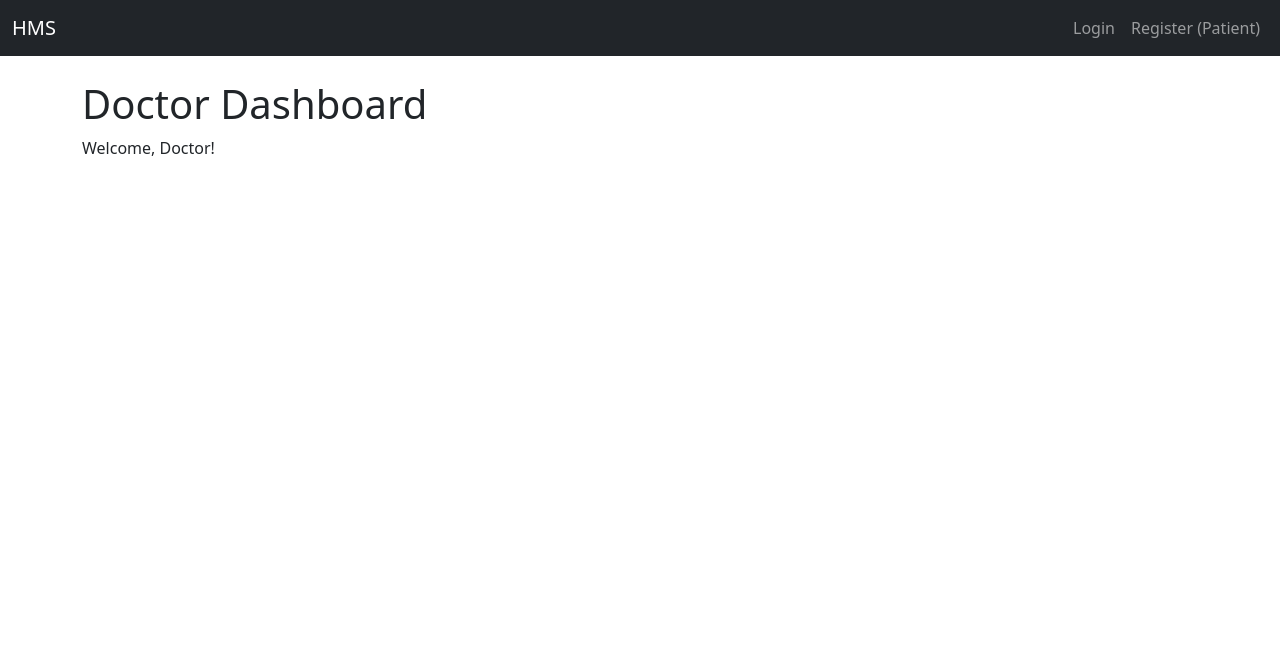
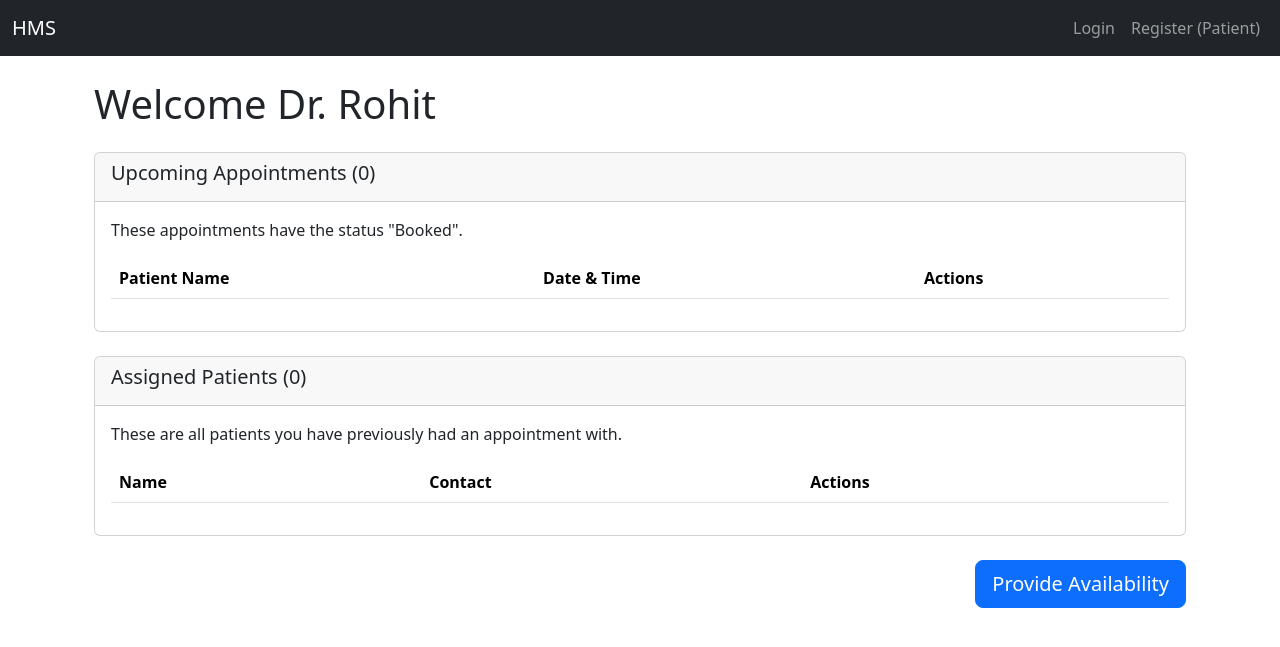
Before and after one commit to scharanruka/mad-1-hms-project, a Flask app: template templates/doctor_dashboard.html in a window 1280 px wide. Shown: the top 647 px of the page. Run offline with Flask 3, Linux system fonts and the light colour scheme; the template is opened without the code that fills it: values that come from a table or form of the project are taken from there, others are empty; data comes from the database, SQL or seed files in the repository; both versions use the stored data as it was after the commit.

Commit message:
Milestone-HMS Doctor-Dashboard-Management

```diff
--- a/app.py
+++ b/app.py
@@ -6,9 +6,13 @@ from models import db, User, Department, Doctor, Patient, Appointment, Treatment
 
 # Forms
 from forms import (LoginForm, RegistrationForm, AddDoctorForm,
- BookAppointmentForm, UpdateTreatmentForm, EditPatientForm, EditDoctorForm)
+ BookAppointmentForm, UpdateTreatmentForm, EditPatientForm, EditDoctorForm,
+ UpdateTreatmentForm, UpdateAvailabilityForm)
 
 import os
+
+import json
+from datetime import date, timedelta
 
 app = Flask(__name__)
 
@@ -305,16 +309,201 @@ def toggle_blacklist(user_id):
 @app.route('/doctor/dashboard')
 def doctor_dashboard():
     # --- SIMPLE AUTH CHECK ---
-    if 'user_id' not in session:
-        flash('Please log in to access this page.')
+    if 'user_id' not in session or session.get('role') != 'doctor':
+        flash('Please log in as a doctor.')
         return redirect(url_for('login'))
-
-    if session.get('role') != 'doctor':
-        flash('You do not have permission to access this page.')
-        return redirect(url_for('dashboard'))
     # --- END OF CHECK ---
 
-    return render_template('doctor_dashboard.html')
+    # Get the logged-in doctor
+    doctor = Doctor.query.filter_by(user_id=session['user_id']).first()
+    if not doctor:
+        flash('Doctor profile not found.')
+        return redirect(url_for('logout'))
+
+    # Tab 1: Get upcoming appointments
+    upcoming_appointments = Appointment.query.filter_by(
+        doctor_id=doctor.id,
+        status='Booked'
+    ).all()
+
+    # Get Patient names for these appointments
+    upcoming_app_data = []
+    for appt in upcoming_appointments:
+        patient = Patient.query.get(appt.patient_id)
+        upcoming_app_data.append({
+            'appointment': appt,
+            'patient_name': patient.name if patient else 'Unknown'
+        })
+
+    # Tab 2: Get all "Assigned Patients" (patients this doctor has seen)
+    all_appts = Appointment.query.filter_by(doctor_id=doctor.id).all()
+    patient_ids = {a.patient_id for a in all_appts} # Use a set for unique IDs
+    assigned_patients = Patient.query.filter(Patient.id.in_(patient_ids)).all()
+
+    return render_template(
+        'doctor_dashboard.html',
+        doctor=doctor,
+        upcoming_app_data=upcoming_app_data,
+        assigned_patients=assigned_patients
+    )
+
+# 2. --- ADD ROUTE FOR AVAILABILITY (GET AND POST) ---
+@app.route('/doctor/availability', methods=['GET', 'POST'])
+def doctor_availability():
+    # --- SIMPLE AUTH CHECK ---
+    if 'user_id' not in session or session.get('role') != 'doctor':
+        flash('Please log in as a doctor.')
+        return redirect(url_for('login'))
+    # --- END OF CHECK ---
+
+    doctor = Doctor.query.filter_by(user_id=session['user_id']).first()
+    form = UpdateAvailabilityForm()
+
+    # Generate the next 7 days
+    today = date.today()
+    # We store the dates as strings in 'YYYY-MM-DD' format
+    days = [(today + timedelta(days=i)).strftime('%Y-%m-%d') for i in range(7)]
+
+    if form.validate_on_submit(): # This is a POST request
+        availability_data = {}
+        for i, day_key in enumerate(days):
+            slots = []
+            if form[f'day{i}_am'].data:
+                slots.append('am')
+            if form[f'day{i}_pm'].data:
+                slots.append('pm')
+
+            if slots: # Only add to dict if one or more slots are checked
+                availability_data[day_key] = slots
+
+        # Convert dict to JSON string and save to doctor
+        doctor.availability = json.dumps(availability_data)
+        db.session.commit()
+        flash('Availability updated successfully.')
+        return redirect(url_for('doctor_dashboard'))
+
+    # This is a GET request, so we pre-load the form
+    current_availability = json.loads(doctor.availability or '{}')
+    for i, day_key in enumerate(days):
+        if day_key in current_availability:
+            if 'am' in current_availability[day_key]:
+                form[f'day{i}_am'].data = True
+            if 'pm' in current_availability[day_key]:
+                form[f'day{i}_pm'].data = True
+
+    return render_template('doctor_availability.html', form=form, days=days)
+
+
+# 3. --- ADD ROUTE FOR CANCELLING AN APPOINTMENT ---
+@app.route('/doctor/cancel_appointment/<int:app_id>')
+def cancel_appointment(app_id):
+    # --- SIMPLE AUTH CHECK ---
+    if 'user_id' not in session or session.get('role') != 'doctor':
+        flash('Please log in as a doctor.')
+        return redirect(url_for('login'))
+    # --- END OF CHECK ---
+
+    doctor = Doctor.query.filter_by(user_id=session['user_id']).first()
+    appointment = Appointment.query.get_or_404(app_id)
+
+    # Check that this doctor owns this appointment
+    if appointment.doctor_id != doctor.id:
+        flash('You do not have permission to modify this appointment.')
+        return redirect(url_for('doctor_dashboard'))
+
+    appointment.status = 'Cancelled'
+    db.session.commit()
+    flash('Appointment has been cancelled.')
+    return redirect(url_for('doctor_dashboard'))
+
+
+# 4. --- ADD ROUTE FOR UPDATING TREATMENT (GET AND POST) ---
+@app.route('/doctor/update_treatment/<int:app_id>', methods=['GET', 'POST'])
+def update_treatment(app_id):
+    # --- SIMPLE AUTH CHECK ---
+    if 'user_id' not in session or session.get('role') != 'doctor':
+        flash('Please log in as a doctor.')
+        return redirect(url_for('login'))
+    # --- END OF CHECK ---
+
+    doctor = Doctor.query.filter_by(user_id=session['user_id']).first()
+    appointment = Appointment.query.get_or_404(app_id)
+    patient = Patient.query.get(appointment.patient_id)
+
+    # Check ownership
+    if appointment.doctor_id != doctor.id:
+        flash('You do not have permission.')
+        return redirect(url_for('doctor_dashboard'))
+
+    form = UpdateTreatmentForm()
+
+    if form.validate_on_submit(): # POST request
+        # Check if treatment already exists
+        existing_treatment = Treatment.query.filter_by(appointment_id=app_id).first()
+        if existing_treatment:
+            # Update existing
+            existing_treatment.diagnosis = form.diagnosis.data
+            existing_treatment.prescription = form.prescription.data
+        else:
+            # Create new
+            new_treatment = Treatment(
+                appointment_id=app_id,
+                diagnosis=form.diagnosis.data,
+                prescription=form.prescription.data
+            )
+            db.session.add(new_treatment)
+
+        # Mark appointment as completed
+        appointment.status = 'Completed'
+        db.session.commit()
+        flash('Treatment saved and appointment marked as completed.')
+        return redirect(url_for('doctor_dashboard'))
+
+    # GET request
+    return render_template(
+        'update_treatment.html',
+        form=form,
+        appointment=appointment,
+        patient=patient
+    )
+
+
+# 5. --- ADD ROUTE FOR VIEWING A PATIENT'S HISTORY ---
+@app.route('/doctor/patient_history/<int:patient_id>')
+def patient_history(patient_id):
+    # --- SIMPLE AUTH CHECK ---
+    if 'user_id' not in session or session.get('role') != 'doctor':
+        flash('Please log in as a doctor.')
+        return redirect(url_for('login'))
+    # --- END OF CHECK ---
+
+    patient = Patient.query.get_or_404(patient_id)
+    doctor = Doctor.query.filter_by(user_id=session['user_id']).first()
+
+    # Get all appointments for this patient *with this doctor*
+    all_appts = Appointment.query.filter_by(
+        patient_id=patient.id,
+        doctor_id=doctor.id
+    ).all()
+
+    # Get the treatment for each appointment
+    history = []
+    for appt in all_appts:
+        treatment = Treatment.query.filter_by(appointment_id=appt.id).first()
+        history.append({
+            'appointment': appt,
+            'treatment': treatment  # This will be None if not completed
+        })
+
+    return render_template(
+        'patient_history.html',
+        patient=patient,
+        history=history
+    )
+# ------------------------------------------------------------------------------------------------------------------------
+# ------------------------------------------------------------------------------------------------------------------------
+# ------------------------------------------------------------------------------------------------------------------------
+
 
 @app.route('/patient/dashboard')
 def patient_dashboard():
--- a/models.py
+++ b/models.py
@@ -20,7 +20,7 @@ class Doctor(db.Model):
     department_id = db.Column(db.Integer, db.ForeignKey('department.id'), nullable=False)
 
     name = db.Column(db.String(100), nullable=False)
-    availability = db.Column(db.String(200), default="Not Set")
+    availability = db.Column(db.String(200), default='{}')
 
 
 class Patient(db.Model):
--- a/templates/doctor_dashboard.html
+++ b/templates/doctor_dashboard.html
@@ -1,2 +1,84 @@
 {% extends "base.html" %}
-{% block content %}<h1>Doctor Dashboard</h1><p>Welcome, Doctor!</p>{% endblock %}
+
+{% block content %}
+<div class="container-fluid">
+    <div class="mb-4">
+        <h1>Welcome Dr. {{ doctor.name }}</h1>
+    </div>
+
+    <div class="card mb-4">
+        <div class="card-header">
+            <h5>Upcoming Appointments ({{ upcoming_app_data|length }})</h5>
+        </div>
+        <div class="card-body">
+            <p>These appointments have the status "Booked".</p>
+            <table class="table table-striped">
+                <thead>
+                    <tr>
+                        <th>Patient Name</th>
+                        <th>Date & Time</th>
+                        <th>Actions</th>
+                    </tr>
+                </thead>
+                <tbody>
+                    {% for data in upcoming_app_data %}
+                    <tr>
+                        <td>{{ data.patient_name }}</td>
+                        <td>{{ data.appointment.appointment_date }}</td>
+                        <td>
+                            <a href="{{ url_for('update_treatment', app_id=data.appointment.id) }}" class="btn btn-success btn-sm">
+                                Update & Complete
+                            </a>
+                            <a href="{{ url_for('cancel_appointment', app_id=data.appointment.id) }}"
+                               class="btn btn-danger btn-sm"
+                               onclick="return confirm('Are you sure you want to cancel this appointment?')">
+                                Cancel
+                            </a>
+                        </td>
+                    </tr>
+                    {% endfor %}
+                </tbody>
+            </table>
+        </div>
+    </div>
+
+    <div class="card mb-4">
+        <div class="card-header">
+            <h5>Assigned Patients ({{ assigned_patients|length }})</h5>
+        </div>
+        <div class="card-body">
+            <p>These are all patients you have previously had an appointment with.</p>
+            <table class="table table-striped">
+                <thead>
+                    <tr>
+                        <th>Name</th>
+                        <th>Contact</th>
+                        <th>Actions</th>
+                    </tr>
+                </thead>
+                <tbody>
+                    {% for patient in assigned_patients %}
+                    <tr>
+                        <td>{{ patient.name }}</td>
+                        <td>{{ patient.contact }}</td>
+                        <td>
+                            <a href="{{ url_for('patient_history', patient_id=patient.id) }}" class="btn btn-info btn-sm">
+                                View Full History
+                            </a>
+                        </td>
+                    </tr>
+                    {% endfor %}
+                </tbody>
+            </table>
+        </div>
+    </div>
+
+    <div class="text-end">
+        <a href="{{ url_for('doctor_availability') }}" class="btn btn-primary btn-lg">
+            Provide Availability
+        </a>
+    </div>
+
+</div>
+
+{% endblock %}
```
Also changed, not shown: forms.py (+56 -22 lines), templates/doctor_availability.html (added, +37 -0 lines), templates/patient_history.html (added, +39 -0 lines), templates/update_treatment.html (added, +34 -0 lines), instance/hospital.db.
